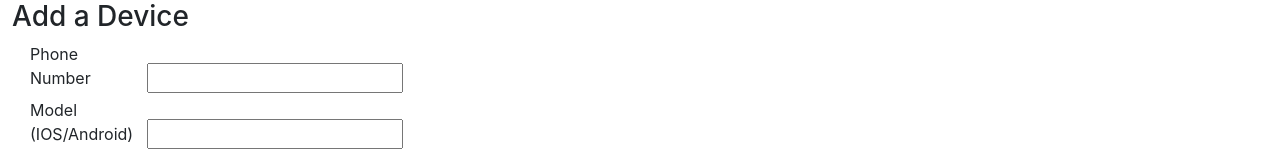
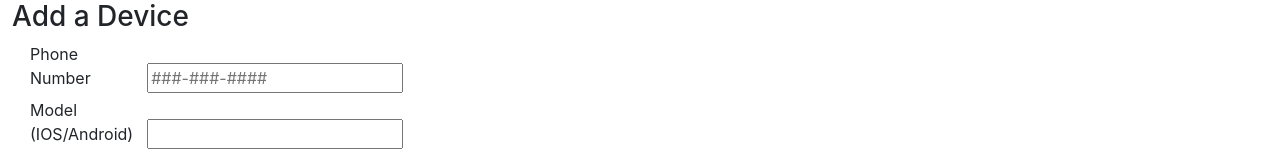
Before and after one commit to BBChris-Griffin/Telecom-Angular, an Angular app: page /add-device in a window 1280 px wide. Shown: the part 194-346 px from the top of the page. Built offline with nearby package versions, Linux system fonts and the light colour scheme.

Commit message:
Added placeholders

```diff
--- a/src/app/add-device/add-device.component.html
+++ b/src/app/add-device/add-device.component.html
@@ -1,7 +1,7 @@
 <div class="row">
     <h3>Add a Device</h3>
     <form class="col-lg-4" (ngSubmit)="save(); deviceForm.reset()"id= "add device" #deviceForm>
-        <div><label class="form-label col-lg-4" for ="phone-number">Phone Number</label><input [(ngModel)]="device.phoneNumber" class="phone-number" type="text" id="renter-name" name="phone-number"></div>
+        <div><label class="form-label col-lg-4" for ="phone-number">Phone Number</label><input [(ngModel)]="device.phoneNumber" class="phone-number" type="text" id="renter-name" name="phone-number" placeholder="###-###-####"></div>
         <div><label class="form-label col-lg-4" for ="device-model">Model (IOS/Android)</label><input [(ngModel)]="device.device_model" class="device-model" type="text" id="device-model" name="device-model"></div>
         <div class= "SumbitButton col-lg-4"><input class="btn btn-primary grey-button" type="submit" id="add-device" value="Add Device"></div>
     </form>
--- a/src/app/delete-device/delete-device.component.html
+++ b/src/app/delete-device/delete-device.component.html
@@ -1,7 +1,7 @@
 <div class="row">
     <h3>Want to Delete a Device?</h3>
     <form class="col-lg-4"(ngSubmit)="deleteDevice(); deleteForm.reset()"id= "delete device" #deleteForm>
-        <div><label class="form-label col-lg-4" for ="phone-number">Phone Number</label><input [(ngModel)]="phoneNumber" class="phone-number" type="text" id="phone-number" name="phone-number"></div>
+        <div><label class="form-label col-lg-4" for ="phone-number">Phone Number</label><input [(ngModel)]="phoneNumber" class="phone-number" type="text" id="phone-number" name="phone-number" placeholder="###-###-####"></div>
         <div class= "SubmitButton col-lg-4"><input class="btn btn-primary grey-button" type="submit" id="delete-device" value="Delete Device"></div>
     </form>
 </div>
--- a/src/app/manage-plans/manage-plans.component.html
+++ b/src/app/manage-plans/manage-plans.component.html
@@ -16,7 +16,7 @@
     <div class="row">
         <h3>Add a Plan to Device</h3>
         <form (ngSubmit)="addPlan(); planForm.reset()"id= "add plan" #planForm>
-            <div><label class="col-lg-2" for ="phone-number">Phone Number</label><input [(ngModel)]="phoneNumber" class="phone-number" type="text" id="phone-number" name="phone-number"></div>
+            <div><label class="col-lg-2" for ="phone-number">Phone Number</label><input [(ngModel)]="phoneNumber" class="phone-number" type="text" id="phone-number" name="phone-number" placeholder="###-###-####"></div>
             <div><label class="col-lg-2" for ="plan-id">Plan ID</label><input [(ngModel)]="planID" class="plan-id" type="text" id="plan-id" name="plan-id"></div>
             <div class= "SubmitButton col-lg-2"><input class="btn btn-primary grey-button" type="submit" id="add-device" value="Add Device"></div>
         </form>
--- a/src/app/new-number/new-number.component.html
+++ b/src/app/new-number/new-number.component.html
@@ -1,8 +1,8 @@
 <div class="row">
     <h3>Want to Change Phone Number?</h3>
     <form  (ngSubmit)="updatePhoneNumber(); pNumberForm.reset()"id= "update number" #pNumberForm>
-        <div><label class="form-label col-lg-2" for ="old-phone-number">Old Phone Number</label><input [(ngModel)]="oldPhoneNumber" class="old-phone-number" type="text" id="old-phone-number" name="old-phone-number"></div>
-        <div><label class="form-label col-lg-2" for ="new-phone-number">New Phone Number</label><input [(ngModel)]="newPhoneNumber" class="new-phone-number" type="text" id="new-phone-number" name="new-phone-number"></div>
+        <div><label class="form-label col-lg-2" for ="old-phone-number">Old Phone Number</label><input [(ngModel)]="oldPhoneNumber" class="old-phone-number" type="text" id="old-phone-number" name="old-phone-number" placeholder="###-###-####"></div>
+        <div><label class="form-label col-lg-2" for ="new-phone-number">New Phone Number</label><input [(ngModel)]="newPhoneNumber" class="new-phone-number" type="text" id="new-phone-number" name="new-phone-number" placeholder="###-###-####"></div>
         <div class= "SubmitButton col-lg-2"><input class="btn btn-primary grey-button" type="submit" id="add-renter" value="Update Number"></div>
     </form>
 </div>
```
